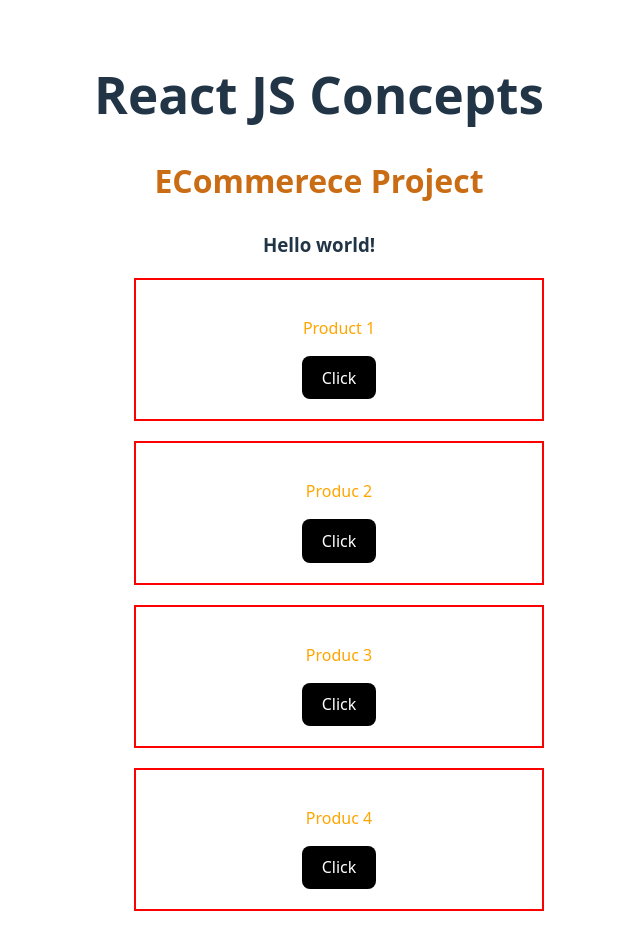
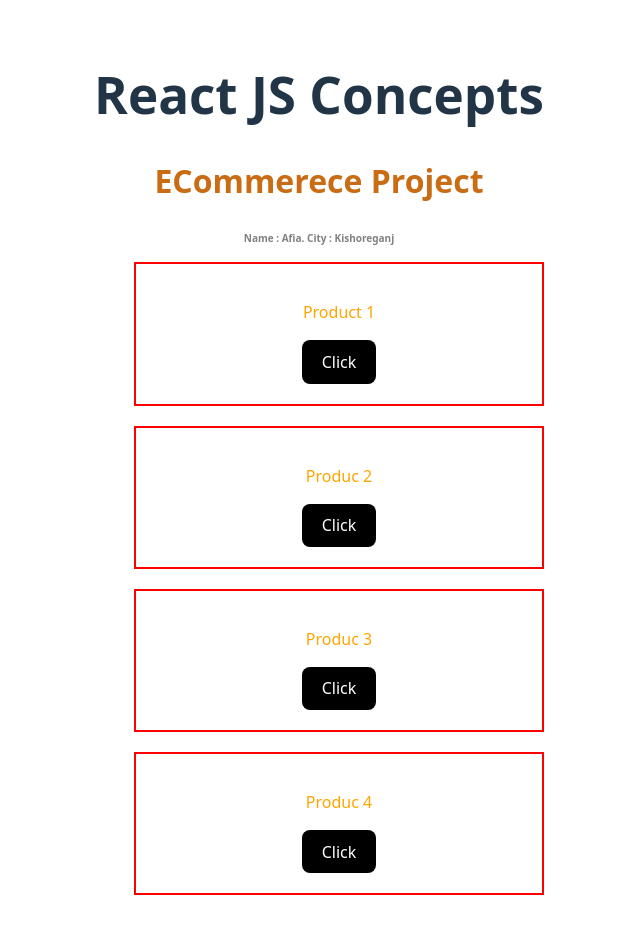
Before and after one commit to kaonashi555/React-basic, a React (Vite) app: page / in a window 1280 px wide. Shown: the top 950 px of the page, without its empty margins (321-961 px from the left). Built offline with nearby package versions, Linux system fonts and the light colour scheme.

Commit message:
Ternary Statement 3

```diff
--- a/src/components/products/index.jsx
+++ b/src/components/products/index.jsx
@@ -14,20 +14,17 @@ import "./style.css";
 //       </div>
 // N.B. must pass the "key name" in the argument & while maping item
 function ProductList({name,city,datalist}){
-
-     const flag = false;
-     function renderTextBlock (getFlag){
-     return getFlag ? (
+     const flag = true;
+     const renderTextBlock = flag ? (
                <h3 className="info"> Name : {name}. City : {city} </h3>
           ): (
                <h3>Hello world!</h3>
           )
-     }
 
 
      // Styling react app:using external stylesheet (style.css)
      return <div> <h2 className="title"> ECommerece Project</h2>
-     {renderTextBlock(flag)}
+     {renderTextBlock}
 
      {/* <ProductItem/> */}
 
```
